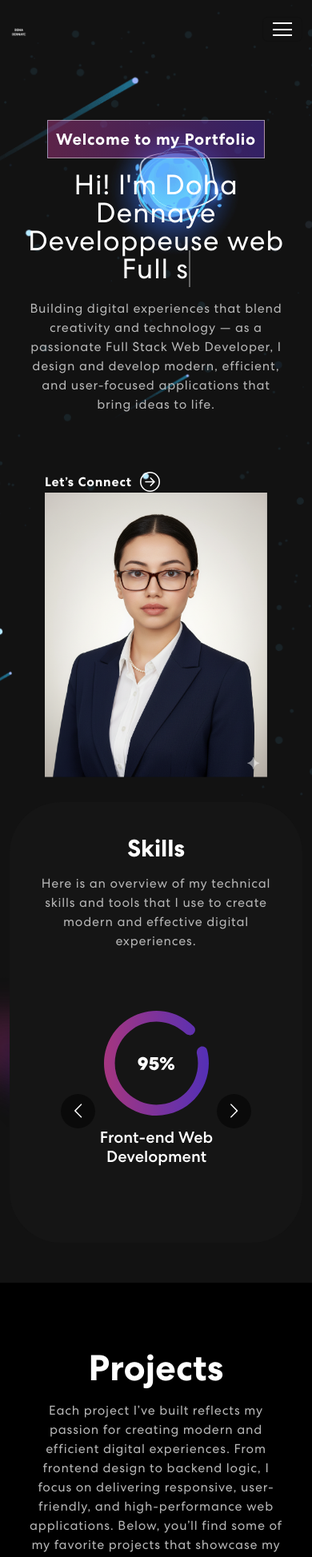
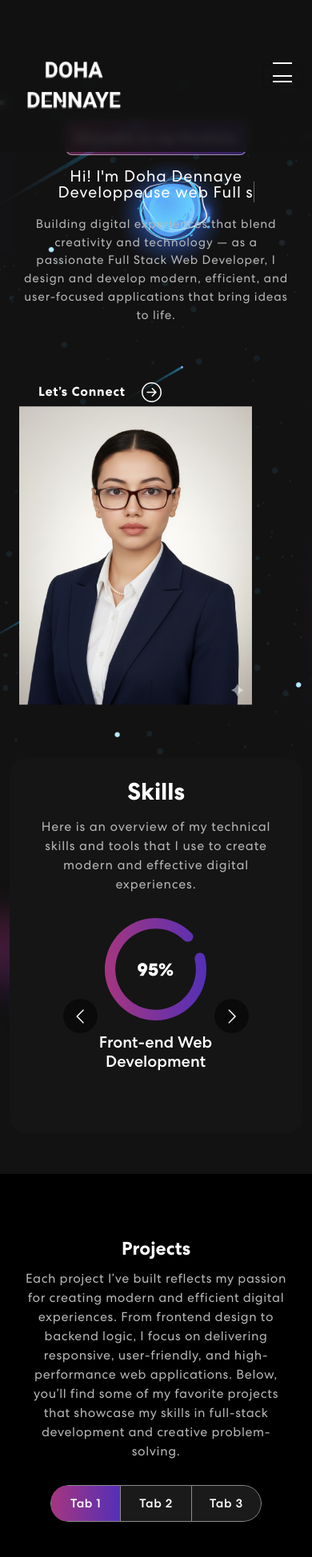
Before and after one commit to DohaDennaye/MyPortfolio, a React (Create React App) app: page / in a window 390 px wide. Shown: the top 1947 px of the page at 80% size. Built offline with nearby package versions, Linux system fonts and the light colour scheme.

Commit message:
feat: mise à jour responsive du CSS et ajout du menu mobile

```diff
--- a/package.json
+++ b/package.json
@@ -16,6 +16,7 @@
     "react-bootstrap": "^2.10.10",
     "react-bootstrap-icons": "^1.11.6",
     "react-dom": "^18.3.1",
+    "react-helmet-async": "^2.0.5",
     "react-mailchimp-subscribe": "^2.1.3",
     "react-multi-carousel": "^2.8.6",
     "react-on-screen": "^2.1.1",
--- a/src/App.css
+++ b/src/App.css
@@ -4,11 +4,13 @@
   src: url('./assets/font/CentraNo2-Bold.ttf');
   font-weight: 700;
 }
+
 @font-face {
   font-family: Centra;
   src: url('./assets/font/CentraNo2-Medium.ttf');
   font-weight: 500;
 }
+
 @font-face {
   font-family: Centra;
   src: url('./assets/font/CentraNo2-Book.ttf');
@@ -27,6 +29,27 @@ html {
   scroll-padding-top: 75px;
 }
 
+:root {
+  --bg: #121212;
+  --card: #151515;
+  --muted: #B8B8B8;
+  --accent-start: #AA367C;
+  --accent-end: #4A2FBD;
+  --accent-grad: linear-gradient(90.21deg, var(--accent-start) -5.91%, var(--accent-end) 111.58%);
+  --radius-lg: 30px;
+  --radius-md: 20px;
+  --container-max: 1200px;
+  --gap: 18px;
+  --text: #FFFFFF;
+}
+
+:root {
+  --fs-h1: clamp(1.6rem, 1.1rem + 4vw, 4rem);
+  /* Hero title */
+  --fs-h2: clamp(1.2rem, 0.9rem + 2.2vw, 2.4rem);
+  --fs-base: clamp(0.95rem, 0.85rem + 0.6vw, 1rem);
+}
+
 body {
   font-weight: 400;
   overflow-x: hidden;
@@ -34,15 +57,38 @@ body {
   background-color: #121212 !important;
   color: #fff !important;
   font-family: 'Centra', sans-serif !important;
+  -webkit-font-smoothing: antialiased;
+  -moz-osx-font-smoothing: grayscale;
 }
 
-h1, h2, h3, h4, h5, h6 {
+.container {
+  width: min(var(--container-max), 94%);
+  margin: 0 auto;
+}
+
+img {
+  display: block;
+  width: 100%;
+  height: auto;
+  max-width: 100%;
+}
+
+h1,
+h2,
+h3,
+h4,
+h5,
+h6 {
   margin: 0;
   padding: 0;
   line-height: normal;
 }
 
-p, a, li, button, ul {
+p,
+a,
+li,
+button,
+ul {
   margin: 0;
   padding: 0;
   line-height: normal;
@@ -62,7 +108,10 @@ button {
   border: 0;
   background-color: transparent;
 }
-input:focus, textarea:focus, select:focus {
+
+input:focus,
+textarea:focus,
+select:focus {
   outline: none;
 }
 
@@ -80,42 +129,79 @@ p.success {
 p.danger {
   color: red;
 }
+
 /************ Navbar Css ************/
 nav.navbar {
-  padding: 18px 0;
+  padding: 14px 0;
   position: fixed;
   width: 100%;
   top: 0;
   z-index: 9999;
-  transition:  0.32s ease-in-out;
+  transition: 0.32s ease-in-out;
+  background: rgba(18, 18, 18, 0.85);
+  backdrop-filter: blur(6px);
 }
+
 nav.navbar.scrolled {
-  padding: 0px 0;
-  background-color: #121212;
+  padding: 8px 0;
+  background-color: rgba(18, 18, 18, 0.98);
 }
+
+nav.navbar .container {
+  display: flex;
+  align-items: center;
+  justify-content: space-between;
+  gap: 12px;
+}
+
 nav.navbar a.navbar-brand {
-    width: 9%;
+  display: flex;
+  align-items: center;
+  gap: 10px;
+  width: auto;
+  max-width: 160px;
 }
+
+nav.navbar a.navbar-brand img {
+  width: 100%;
+  height: auto;
+  object-fit: contain;
+}
+
+.navbar-nav {
+  display: flex;
+  gap: 10px;
+  align-items: center;
+}
+
 nav.navbar .navbar-nav .nav-link.navbar-link {
   font-weight: 400;
   color: #fff !important;
   letter-spacing: 0.8px;
-  padding: 0 25px;
-  font-size: 18px;
-  opacity: 0.75;
+  padding: 8px 14px;
+  font-size: 0.95rem;
+  opacity: 0.85;
+  border-radius: 8px;
 }
+
 nav.navbar .navbar-nav a.nav-link.navbar-link:hover,
 nav.navbar .navbar-nav a.nav-link.navbar-link.active {
   opacity: 1;
+  background: rgba(255, 255, 255, 0.03);
 }
+
 span.navbar-text {
   display: flex;
   align-items: center;
+  gap: 10px;
 }
+
 .social-icon {
-    display: inline-block;
-    margin-left: 14px;
+  display: inline-flex;
+  align-items: center;
+  gap: 6px;
 }
+
 .social-icon a {
   width: 42px;
   height: 42px;
@@ -128,6 +214,7 @@ span.navbar-text {
   line-height: 1;
   border: 1px solid rgba(255, 255, 255, 0.5);
 }
+
 .social-icon a::before {
   content: "";
   width: 42px;
@@ -138,31 +225,40 @@ span.navbar-text {
   transform: scale(0);
   transition: 0.3s ease-in-out;
 }
+
 .social-icon a:hover::before {
   transform: scale(1);
 }
+
 .social-icon a img {
   width: 40%;
   z-index: 1;
   transition: 0.3s ease-in-out;
 }
+
 .social-icon a:hover img {
   filter: brightness(0) saturate(100%) invert(0%) sepia(7%) saturate(98%) hue-rotate(346deg) brightness(95%) contrast(86%);
 }
+
 .navbar-text button {
   font-weight: 700;
   color: #fff;
   border: 1px solid #fff;
-  padding: 18px 34px;
-  font-size: 18px;
+  padding: 10px 18px;
+  font-size: 0.95rem;
   margin-left: 18px;
   position: relative;
   background-color: transparent;
   transition: 0.3s ease-in-out;
+  border-radius: 10px;
+  cursor: pointer;
+  overflow: hidden;
 }
+
 .navbar-text button span {
   z-index: 1;
 }
+
 .navbar-text button::before {
   content: "";
   width: 0%;
@@ -173,21 +269,26 @@ span.navbar-text {
   top: 0;
   z-index: -1;
   transition: 0.3s ease-in-out;
+  inset: 0;
 }
+
 .navbar-text button:hover {
   color: #121212;
 }
+
 .navbar-text button:hover::before {
   content: "";
   width: 100%;
   height: 100%;
   position: absolute;
 }
+
 nav.navbar .navbar-toggler:active,
 nav.navbar .navbar-toggler:focus {
   outline: none;
   box-shadow: none;
 }
+
 nav.navbar .navbar-toggler-icon {
   width: 24px;
   height: 17px;
@@ -197,9 +298,11 @@ nav.navbar .navbar-toggler-icon {
   transition: all 300ms linear;
   top: -2px;
 }
+
 nav.navbar .navbar-toggler-icon:focus {
   border-bottom: 2px solid #fff;
 }
+
 nav.navbar .navbar-toggler-icon:after,
 nav.navbar .navbar-toggler-icon:before {
   width: 24px;
@@ -212,57 +315,134 @@ nav.navbar .navbar-toggler-icon:before {
   z-index: 2;
   transition: all 300ms linear;
 }
+
+nav.navbar .navbar-toggler-icon:before {
+  top: -8px;
+}
+
 nav.navbar .navbar-toggler-icon:after {
   top: 8px;
 }
+
 nav.navbar .navbar-toggler[aria-expanded="true"] .navbar-toggler-icon:after {
   transform: rotate(45deg);
   background-color: #fff;
   height: 2px;
 }
+
 nav.navbar .navbar-toggler[aria-expanded="true"] .navbar-toggler-icon:before {
   transform: translateY(8px) rotate(-45deg);
   background-color: #fff;
   height: 2px;
 }
+
 nav.navbar .navbar-toggler[aria-expanded="true"] .navbar-toggler-icon {
   border-color: transparent;
 }
 
+.nav-collapse {
+  display: flex;
+  gap: 10px;
+  align-items: center;
+}
+
+@media (max-width: 900px) {
+  .navbar-nav {
+    display: none;
+  }
+
+  /* hidden, controlled by JS toggle adding .open */
+  .navbar-toggler {
+    display: block;
+  }
+
+  .nav-collapse.open {
+    display: flex;
+    flex-direction: column;
+    gap: 8px;
+    position: absolute;
+    top: 100%;
+    left: 0;
+    right: 0;
+    background: rgba(18, 18, 18, 0.98);
+    padding: 12px;
+    border-top: 1px solid rgba(255, 255, 255, 0.03);
+  }
+
+  .nav-collapse.open .navbar-nav {
+    display: flex;
+    flex-direction: column;
+    gap: 6px;
+    width: 100%;
+  }
+
+  .nav-collapse.open .navbar-text {
+    justify-content: flex-start;
+    width: 100%;
+    padding-top: 8px;
+    border-top: 1px solid rgba(255, 255, 255, 0.03);
+    margin-top: 8px;
+  }
+}
+
 /************ Banner Css ************/
 .banner {
-  margin-top: 0;
-  padding: 260px 0 100px 0;
+  margin-top: 72px;
+  /* leave space for navbar */
+  padding: clamp(80px, 10vw, 220px) 0 clamp(40px, 6vw, 100px) 0;
   background-image: url('./assets/img/banner-bg.png');
   background-position: top center;
   background-size: cover;
   background-repeat: no-repeat;
+  position: relative;
+  color: var(--text);
 }
+
+.banner .container {
+  display: flex;
+  flex-wrap: wrap;
+  align-items: center;
+  gap: 30px;
+}
+
+.banner .left {
+  flex: 1 1 420px;
+  min-width: 260px;
+}
+
 .banner .tagline {
   font-weight: 700;
   letter-spacing: 0.8px;
   padding: 8px 10px;
   background: linear-gradient(90.21deg, rgba(170, 54, 124, 0.5) -5.91%, rgba(74, 47, 189, 0.5) 111.58%);
   border: 1px solid rgba(255, 255, 255, 0.5);
-  font-size: 20px;
+  font-size: 1rem;
   margin-bottom: 16px;
   display: inline-block;
+  border-radius: 8px;
+
 }
+
 .banner h1 {
-  font-size: 65px;
+  font-size: var(--fs-h1);
   font-weight: 100;
   letter-spacing: 0.8px;
-  line-height: 1;
-  margin-bottom: 20px;
+  line-height: 1.02;
+  margin-bottom: 18px;
   display: block;
 }
+
 .banner p {
   color: #B8B8B8;
-  font-size: 18px;
+  font-size: var(--fs-base);
   letter-spacing: 0.8px;
   line-height: 1.5em;
   width: 96%;
+  max-width: 54ch;
+  margin-bottom: 16px;
+
 }
+
 .banner button {
   color: #fff;
   font-weight: 700;
@@ -271,67 +451,87 @@ nav.navbar .navbar-toggler[aria-expanded="true"] .navbar-toggler-icon {
   letter-spacing: 0.8px;
   display: flex;
   align-items: center;
+  gap: 10px;
+
 }
+
 .banner button svg {
   font-size: 25px;
   margin-left: 10px;
   transition: 0.3s ease-in-out;
   line-height: 1;
 }
+
 .banner button:hover svg {
   margin-left: 25px;
 }
+
 .banner img {
   width: 85%;
+  height: auto;
+  max-width: 520px;
+  object-fit: contain;
   animation: updown 3s linear infinite;
+
 }
+
 @keyframes updown {
   0% {
-        transform: translateY(-20px);
+    transform: translateY(-12px);
   }
+
   50% {
-        transform: translateY(20px);
+    transform: translateY(12px);
   }
+
   100% {
-        transform: translateY(-20px);
+    transform: translateY(-12px);
   }
 }
-.txt-rotate > .wrap {
+
+.txt-rotate>.wrap {
   border-right: 0.08em solid #666;
 }
 
 /************ Skills Css ************/
 .skill {
-  padding: 0 0 50px 0;
+  padding: 40px 0 50px 0;
   position: relative;
 }
+
 .skill-bx {
   background: #151515;
-  border-radius: 64px;
+  border-radius: 40px;
   text-align: center;
-  padding: 60px 50px;
-  margin-top: -60px;
+  padding: clamp(28px, 4vw, 60px);
+  margin-top: -40px;
 }
+
 .skill h2 {
-	font-size: 45px;
+  font-size: var(--fs-h2);
   font-weight: 700;
 }
+
 .skill p {
   color: #B8B8B8;
-    font-size: 18px;
+  font-size: var(--fs-base);
   letter-spacing: 0.8px;
   line-height: 1.5em;
-    margin: 14px 0 75px 0;
+  margin: 14px auto 30px;
 }
+
 .skill-slider {
   width: 80%;
+  max-width: 700px;
   margin: 0 auto;
   position: relative;
 }
+
 .skill-slider .item img {
   width: 50%;
   margin: 0 auto 15px auto;
 }
+
 .background-image-left {
   top: 28%;
   position: absolute;
@@ -346,44 +546,57 @@ nav.navbar .navbar-toggler[aria-expanded="true"] .navbar-toggler-icon {
   position: relative;
   background-color: black;
 }
+
 .project h2 {
-	font-size: 45px;
+  font-size: var(--fs-h2);
   font-weight: 700;
   text-align: center;
+  margin-bottom: 12px;
 }
+
 .project p {
   color: #B8B8B8;
-  font-size: 18px;
-  letter-spacing: 0.8px;
+  font-size: var(--fs-base);
+  letter-spacing: 0.6px;
   line-height: 1.5em;
-  margin: 14px auto 30px auto;
+  margin: 8px auto 30px auto;
   text-align: center;
   width: 56%;
+  max-width: 72ch;
+
 }
+
 .project .nav.nav-pills {
   width: 72%;
-  margin: 0 auto;
+  margin: 0 auto 30px auto;
   border-radius: 50px;
   background-color: rgb(255 255 255 / 10%);
   overflow: hidden;
+  display: flex;
+
 }
+
 .project .nav.nav-pills .nav-item {
   width: 33.33333%;
+  flex: 1 1 0;
+  text-align: center;
 }
+
 .project .nav.nav-pills .nav-link {
   background-color: transparent;
   border-radius: 0;
-  padding: 17px 0;
+  padding: 12px 6px;
   color: #fff;
   width: 100%;
-  font-size: 17px;
-  letter-spacing: 0.8px;
+  font-size: 0.95rem;
+  letter-spacing: 0.6px;
   font-weight: 500;
   position: relative;
   transition: 0.3s ease-in-out;
   text-align: center;
   z-index: 0;
 }
+
 .project .nav.nav-pills .nav-link::before {
   content: "";
   position: absolute;
@@ -395,24 +608,42 @@ nav.navbar .navbar-toggler[aria-expanded="true"] .navbar-toggler-icon {
   z-index: -1;
   transition: 0.3s ease-in-out;
 }
+
 .project .nav.nav-pills .nav-link.active::before {
   width: 100% !important;
 }
+
 .project .nav.nav-pills .nav-link.active {
   border: 1px solid rgba(255, 255, 255, 1);
 }
+
 .nav-link#projects-tabs-tab-first {
   border: 1px solid rgba(255, 255, 255, 0.5);
   border-radius: 55px 0px 0px 55px;
 }
+
 .nav-link#projects-tabs-tab-second {
   border-top: 1px solid rgba(255, 255, 255, 0.5);
   border-bottom: 1px solid rgba(255, 255, 255, 0.5);
 }
+
 .nav-link#projects-tabs-tab-third {
   border: 1px solid rgba(255, 255, 255, 0.5);
   border-radius: 0 55px 55px 0;
 }
+
+.proj-grid {
+  display: grid;
+  gap: 18px;
+  grid-template-columns: repeat(3, 1fr);
+}
+
+.proj-item {
+  display: flex;
+  flex-direction: column;
+  gap: 12px;
+}
+
 .proj-imgbx {
   height: 100%;
   width: 100%;
@@ -421,10 +652,15 @@ nav.navbar .navbar-toggler[aria-expanded="true"] .navbar-toggler-icon {
   overflow: hidden;
   margin-bottom: 24px;
 }
+
 .proj-imgbx img {
   width: 100%;
-  height: 300px; /* tu peux ajuster selon ton design */
-  object-fit: cover; /* garde le cadrage sans déformation */
+  height: auto;
+  aspect-ratio: 16/9;
+  display: block;
+  /* tu peux ajuster selon ton design */
+  object-fit: cover;
+  /* garde le cadrage sans déformation */
   border-radius: 30px;
 }
 
@@ -435,11 +671,15 @@ nav.navbar .navbar-toggler[aria-expanded="true"] .navbar-toggler-icon {
   position: absolute;
   width: 100%;
   height: 0;
+  inset: 0;
   transition: 0.4s ease-in-out;
 }
+
 .proj-imgbx:hover::before {
   height: 100%;
+  opacity: 1;
 }
+
 .proj-txtx {
   position: absolute;
   text-align: center;
@@ -450,22 +690,26 @@ nav.navbar .navbar-toggler[aria-expanded="true"] .navbar-toggler-icon {
   opacity: 0;
   width: 100%;
 }
+
 .proj-imgbx:hover .proj-txtx {
   top: 50%;
   opacity: 1;
 }
+
 .proj-txtx h4 {
   font-size: 30px;
   font-weight: 700;
   letter-spacing: 0.8px;
   line-height: 1.1em;
 }
+
 .proj-txtx span {
   font-style: italic;
   font-weight: 400;
   font-size: 15px;
   letter-spacing: 0.8px;
 }
+
 .background-image-right {
   top: 20%;
   position: absolute;
@@ -480,58 +724,73 @@ nav.navbar .navbar-toggler[aria-expanded="true"] .navbar-toggler-icon {
   background: linear-gradient(90.21deg, #AA367C -5.91%, #4A2FBD 111.58%);
   padding: 60px 0 200px 0;
 }
+
 .contact img {
   width: 92%;
 }
+
 .contact h2 {
-	font-size: 45px;
+  font-size: var(--fs-h2);
   font-weight: 700;
-  margin-bottom: 30px;
+  margin-bottom: 18px;
 }
-.contact form input, .contact form textarea {
+
+.contact form input,
+.contact form textarea {
   width: 100%;
   background: rgba(255, 255, 255, 0.1);
   border: 1px solid rgba(255, 255, 255, 0.5);
-  border-radius: 20px;
+  border-radius: 16px;
   color: #fff;
   margin: 0 0 8px 0;
-  padding: 18px 26px;
+  padding: 14px 18px;
   font-weight: 500;
-  font-size: 18px;
+  font-size: var(--fs-base);
   letter-spacing: 0.8px;
   transition: 0.3s ease-in-out;
 }
-.contact form input:focus, .contact form textarea:focus {
+
+.contact form input:focus,
+.contact form textarea:focus {
   background: rgba(255, 255, 255, 1);
   color: #121212;
 }
-.contact form input::placeholder, .contact form textarea::placeholder {
+
+.contact form input::placeholder,
+.contact form textarea::placeholder {
   font-size: 16px;
   font-weight: 400;
   color: #fff;
 }
-.contact form input:focus::placeholder, .contact form textarea:focus::placeholder {
+
+.contact form input:focus::placeholder,
+.contact form textarea:focus::placeholder {
   color: #121212;
   opacity: 0.8;
 }
+
 .contact form button {
   font-weight: 700;
+  display: inline-block;
   color: #000;
   background-color: #fff;
-  padding: 14px 48px;
+  padding: 12px 24px;
   font-size: 18px;
   margin-top: 25px;
-  border-radius: 0;
+  border-radius: 12px;
   position: relative;
   transition: 0.3s ease-in-out;
 }
+
 .contact form button span {
   z-index: 1;
   position: relative;
 }
+
 .contact form button:hover {
   color: #fff;
 }
+
 .contact form button::before {
   content: "";
   background: #121212;
@@ -543,31 +802,38 @@ nav.navbar .navbar-toggler[aria-expanded="true"] .navbar-toggler-icon {
   z-index: 0;
   transition: 0.3s ease-in-out;
 }
+
 .contact form button:hover::before {
   width: 100%;
 }
 
 /************ Footer Css ************/
 .footer {
-  padding: 0 0 50px 0;
+  padding: 30 0 50px 0;
   background-image: url('./assets/img/footer-bg.png');
   background-position: center center;
   background-size: cover;
   background-repeat: no-repeat;
 }
+
 .newsletter-bx {
   background: #FFFFFF;
-  border-radius: 55px;
+  border-radius: 28px;
   color: #121212;
-  padding: 85px 125px;
-  margin-bottom: 80px;
-  margin-top: -122px;
+  padding: clamp(30px, 4vw, 85px);
+  margin-bottom: 40px;
+  margin-top: -80px;
+  width: min(1000px, 95%);
+  margin-left: auto;
+  margin-right: auto;
 }
+
 .newsletter-bx h3 {
   font-weight: 700;
   letter-spacing: 0.5px;
   line-height: 1.2em;
 }
+
 .new-email-bx {
   background: #fff;
   padding: 5px;
@@ -576,7 +842,9 @@ nav.navbar .navbar-toggler[aria-expanded="true"] .navbar-toggler-icon {
   z-index: 0;
   display: flex;
   align-items: center;
+  gap: 10px;
 }
+
 .new-email-bx::before {
   content: "";
   background: linear-gradient(90.21deg, #AA367C -5.91%, #4A2FBD 111.58%);
@@ -588,6 +856,7 @@ nav.navbar .navbar-toggler[aria-expanded="true"] .navbar-toggler-icon {
   bottom: -1px;
   right: -1px;
 }
+
 .new-email-bx::after {
   content: "";
   background: #fff;
@@ -599,6 +868,7 @@ nav.navbar .navbar-toggler[aria-expanded="true"] .navbar-toggler-icon {
   bottom: 0;
   right: 0;
 }
+
 .new-email-bx input {
   width: 100%;
   color: #121212;
@@ -607,6 +877,7 @@ nav.navbar .navbar-toggler[aria-expanded="true"] .navbar-toggler-icon {
   border: 0;
   padding: 0 15px;
 }
+
 .new-email-bx button {
   background: linear-gradient(90.21deg, #AA367C -5.91%, #4A2FBD 111.58%);
   padding: 20px 65px;
@@ -615,9 +886,11 @@ nav.navbar .navbar-toggler[aria-expanded="true"] .navbar-toggler-icon {
   letter-spacing: 0.5px;
   border-radius: 18px;
 }
+
 .footer img {
   width: 26%;
 }
+
 .footer p {
   font-weight: 400;
   font-size: 14px;
@@ -625,19 +898,23 @@ nav.navbar .navbar-toggler[aria-expanded="true"] .navbar-toggler-icon {
   letter-spacing: 0.5px;
   margin-top: 20px;
 }
+
 /* Smartphones portrait */
 @media (max-width: 767px) {
   .banner {
     padding: 150px 20px 80px 20px;
     text-align: center;
   }
+
   .banner h1 {
     font-size: 35px;
   }
+
   .banner p {
     width: 100%;
     font-size: 16px;
   }
+
   .banner button {
     font-size: 16px;
     padding: 12px 24px;
@@ -646,9 +923,11 @@ nav.navbar .navbar-toggler[aria-expanded="true"] .navbar-toggler-icon {
   .skill-bx {
     padding: 40px 20px;
   }
+
   .skill h2 {
     font-size: 30px;
   }
+
   .skill p {
     font-size: 16px;
     width: 100%;
@@ -666,21 +945,26 @@ nav.navbar .navbar-toggler[aria-expanded="true"] .navbar-toggler-icon {
   .contact h2 {
     font-size: 30px;
   }
+
   .contact form input,
   .contact form textarea {
     padding: 12px 15px;
     font-size: 16px;
   }
+
   .contact form button {
     font-size: 16px;
     padding: 12px 24px;
   }
+
   .navbar img {
     width: 70%;
   }
+
   .footer img {
     width: 50%;
   }
+
   .newsletter-bx {
     padding: 50px 20px;
     margin-top: -80px;
@@ -692,22 +976,28 @@ nav.navbar .navbar-toggler[aria-expanded="true"] .navbar-toggler-icon {
   .banner {
     padding: 200px 40px 80px 40px;
   }
+
   .banner h1 {
     font-size: 50px;
   }
+
   .banner p {
     width: 95%;
     font-size: 17px;
   }
+
   .skill h2 {
     font-size: 38px;
   }
+
   .project h2 {
     font-size: 38px;
   }
+
   .proj-imgbx img {
     height: 250px;
   }
+
   .contact h2 {
     font-size: 38px;
   }
@@ -718,9 +1008,124 @@ nav.navbar .navbar-toggler[aria-expanded="true"] .navbar-toggler-icon {
   .banner h1 {
     font-size: 65px;
   }
+
   .skill h2,
   .project h2,
   .contact h2 {
     font-size: 45px;
   }
 }
+
+@media (max-width: 1200px) {
+  .proj-grid {
+    grid-template-columns: repeat(2, 1fr);
+  }
+}
+
+@media (max-width: 900px) {
+  .proj-grid {
+    grid-template-columns: 1fr;
+  }
+
+  .banner .container {
+    flex-direction: column-reverse;
+    text-align: center;
+  }
+
+  .banner .left,
+  .banner .right {
+    width: 100%;
+  }
+
+  .banner .right img {
+    max-width: 88%;
+    margin: 0 auto;
+  }
+
+  .skill-bx {
+    padding: clamp(20px, 6vw, 40px);
+    border-radius: 20px;
+  }
+
+  .project p {
+    max-width: 92%;
+  }
+
+  .proj-imgbx img {
+    aspect-ratio: 4/3;
+    height: auto;
+  }
+
+  .contact .container {
+    flex-direction: column;
+  }
+
+  .newsletter-bx {
+    margin-top: -40px;
+    padding: 22px;
+    border-radius: 18px;
+  }
+
+  nav.navbar {
+    padding: 10px 0;
+  }
+}
+
+/* small phones */
+@media (max-width: 420px) {
+  .banner {
+    padding: 80px 12px 60px 12px;
+  }
+
+  .banner h1 {
+    font-size: clamp(1.25rem, 4vw, 2.2rem);
+  }
+
+  .banner p {
+    font-size: 0.95rem;
+  }
+
+  .navbar-nav .nav-link.navbar-link {
+    padding: 10px;
+    font-size: 0.95rem;
+  }
+
+  .newsletter-bx {
+    padding: 16px;
+  }
+}
+
+/* large screens tweaks */
+@media (min-width: 1400px) {
+  .proj-grid {
+    grid-template-columns: repeat(3, 1fr);
+    gap: 24px;
+  }
+
+  .banner .right img {
+    max-width: 620px;
+  }
+}
+
+/* Accessibility: prefers-reduced-motion */
+@media (prefers-reduced-motion: reduce) {
+  * {
+    animation: none !important;
+    transition: none !important;
+  }
+}
+
+/* small helpers */
+.text-muted {
+  color: var(--muted);
+}
+
+.center {
+  text-align: center;
+}
+
+.hidden {
+  display: none !important;
+}
+
+/* End of file */
--- a/src/components/NavBar.js
+++ b/src/components/NavBar.js
@@ -50,7 +50,7 @@ export const NavBar = () => {
             </Nav>
             <span className="navbar-text">
               <div className="social-icon">
-                <a href="www.linkedin.com/in/doha-dennaye-" target="_blank" rel="noopener noreferrer"><img src={navIcon1} alt="" /></a>
+                <a href="https://www.linkedin.com/in/doha-dennaye-" target="_blank" rel="noopener noreferrer"><img src={navIcon1} alt="" /></a>
                 <a href="https://www.facebook.com/share/1DxkcGDc4r/" target="_blank" rel="noopener noreferrer"><img src={navIcon2} alt="" /></a>
                 <a href="https://www.instagram.com/dohadennaye" target="_blank" rel="noopener noreferrer"><img src={navIcon3} alt="" /></a>
               </div>
```
Also changed, not shown: 1 other file (tests, documents, lock files or other folders). Lines whose indentation alone changed are shown as unchanged.
